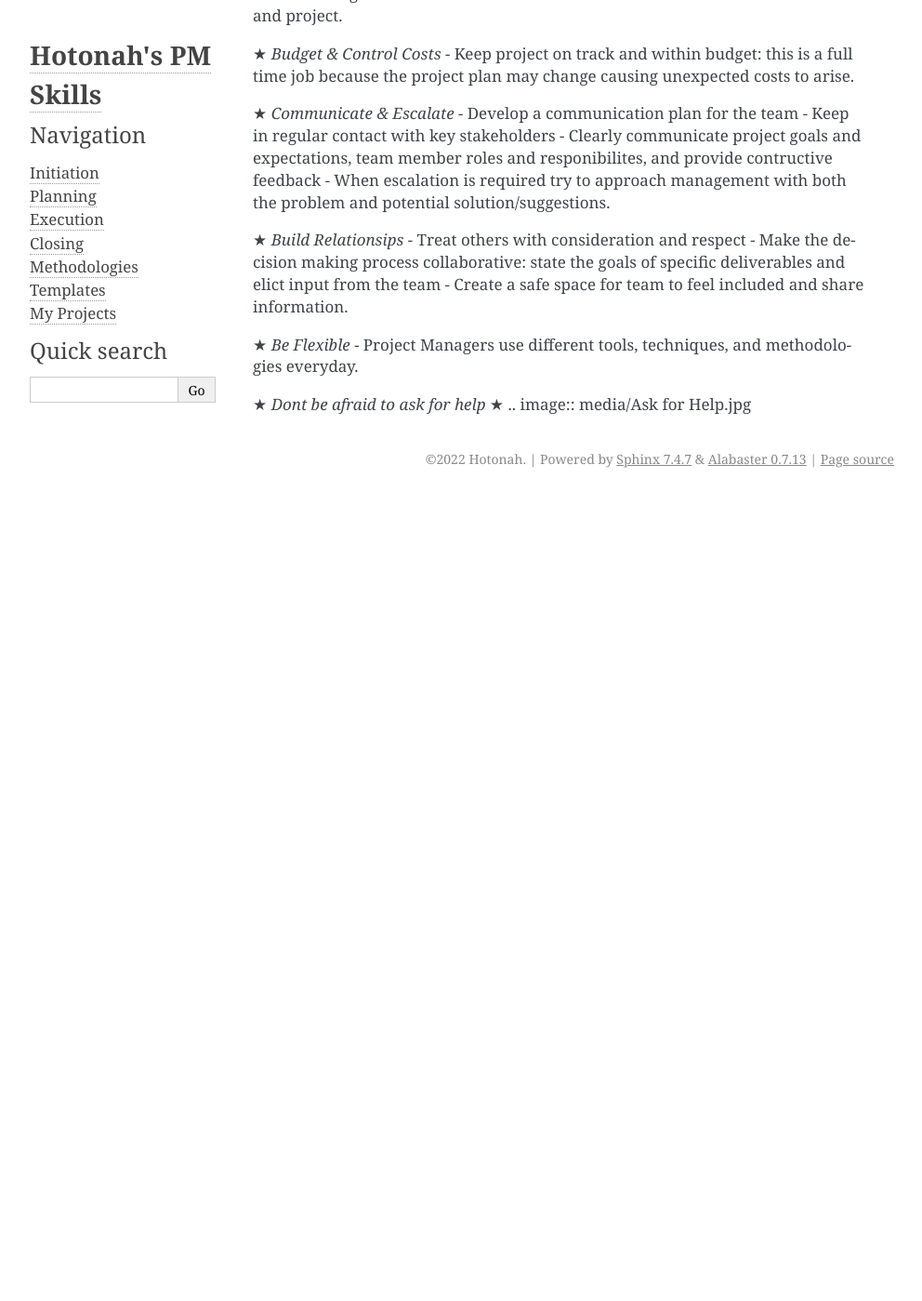
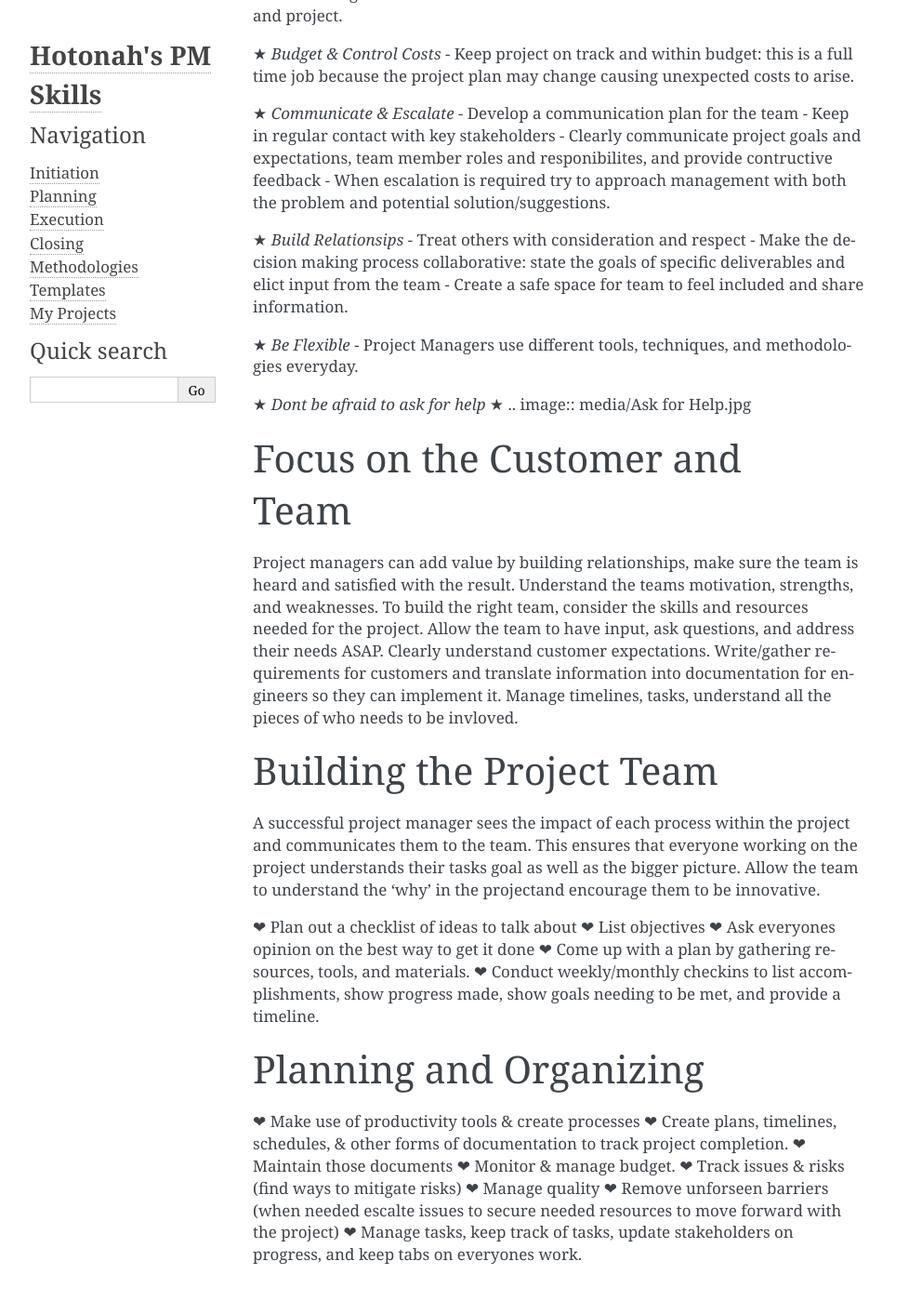
Before and after one commit to Hotonah/hotonah.github.io, a Sphinx documentation site: the page built from source/index.txt, in a window 1280 px wide and 1400 px high, scrolled down 443 px. Shown: the whole window at 93% size, without its empty margins (148-1140 px from the left). Built offline with Sphinx 7.4.7, drawn with Linux system fonts in a browser that asks for light colours; before the commit the page ends 976 px from its top, so only the background shows below that; some of the changed text lies outside the part shown.

Commit message:
Update index.txt

```diff
--- a/source/index.txt
+++ b/source/index.txt
@@ -29,3 +29,31 @@ Project Management Core Skills
 
 ★ `Dont be afraid to ask for help` ★
 .. image:: media/Ask for Help.jpg
+
+Focus on the Customer and Team
+===============================
+
+Project managers can add value by building relationships, make sure the team is heard and satisfied with the result. Understand the teams motivation, strengths, and weaknesses. To build the right team, consider the skills and resources needed for the project. Allow the team to have input, ask questions, and address their needs ASAP. Clearly understand customer expectations. Write/gather requirements for customers and translate information into documentation for engineers so they can implement it. Manage timelines, tasks, understand all the pieces of who needs to be invloved.
+
+Building the Project Team
+==========================
+
+A successful project manager sees the impact of each process within the project and communicates them to the team. This ensures that everyone working on the project understands their tasks goal as well as the bigger picture. Allow the team to understand the 'why' in the projectand encourage them to be innovative.
+
+❤ Plan out a checklist of ideas to talk about
+❤ List objectives
+❤ Ask everyones opinion on the best way to get it done
+❤ Come up with a plan by gathering resources, tools, and materials.
+❤ Conduct weekly/monthly checkins to list accomplishments, show progress made, show goals needing to be met, and provide a timeline.
+
+Planning and Organizing
+========================
+
+❤ Make use of productivity tools & create processes
+❤ Create plans, timelines, schedules, & other forms of documentation to track project completion.
+❤ Maintain those documents
+❤ Monitor & manage budget.
+❤ Track issues & risks (find ways to mitigate risks)
+❤ Manage quality
+❤ Remove unforseen barriers (when needed escalte issues to secure needed resources to move forward with the project)
+❤ Manage tasks, keep track of tasks, update stakeholders on progress, and keep tabs on everyones work.
```
Also changed, not shown: other parts of source/index.txt (+1 -1 lines).
